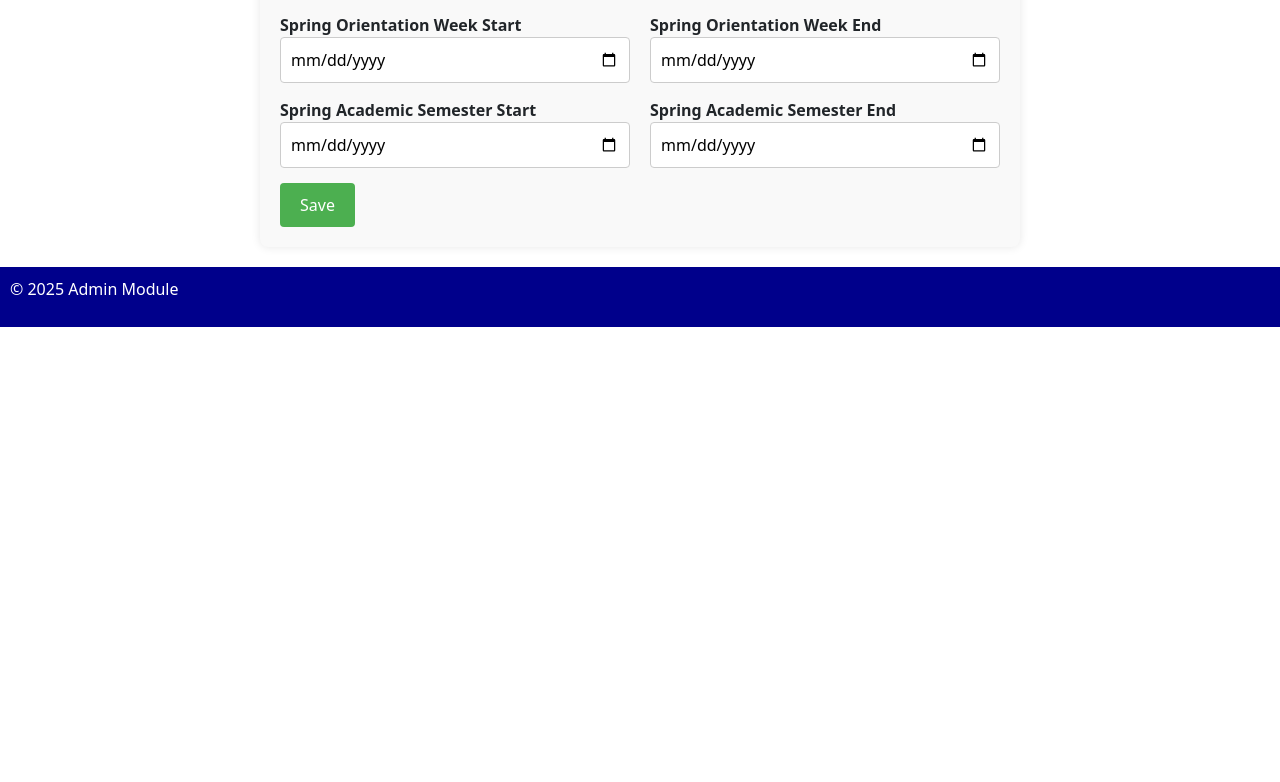
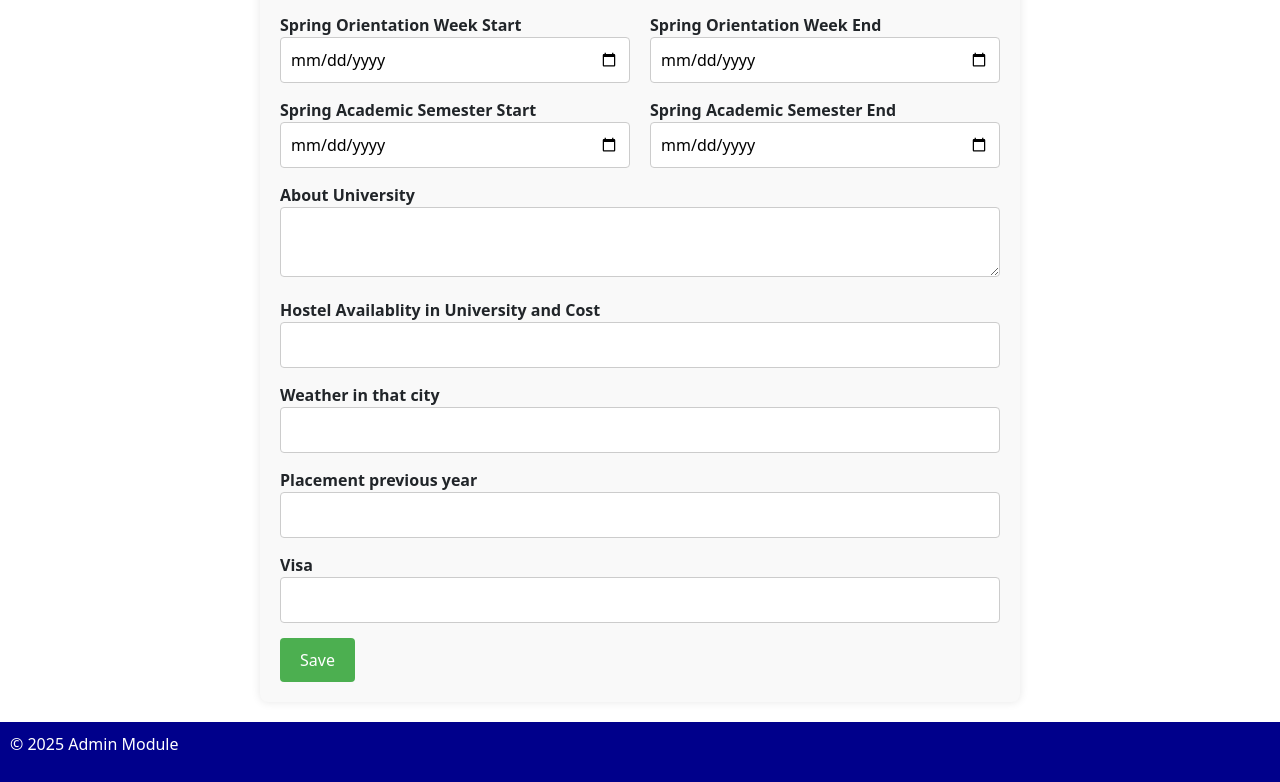
Before and after one commit to priyanshukanyal/Myadmission, a React (Create React App) app in the folder frontend/: page /admin-module/update/semester-application-dates in a window 1280 px wide. Shown: the part 888-1670 px from the top of the page. Before the commit the page ends 1215 px from the top, so only its background shows below. Built offline with nearby package versions, Linux system fonts and the light colour scheme.

Commit message:
sem details

```diff
--- a/frontend/src/pages/SemesterDatesForm.js
+++ b/frontend/src/pages/SemesterDatesForm.js
@@ -229,6 +229,99 @@ const SemesterDatesForm = () => {
             </div>
           </div>
         ))}
+
+        {/* Additional Fields */}
+        <div style={{ marginBottom: "15px" }}>
+          <label style={{ display: "block", fontWeight: "bold" }}>
+            About University
+          </label>
+          <textarea
+            name="aboutUniversity"
+            value={formData.aboutUniversity}
+            onChange={handleChange}
+            required
+            style={{
+              padding: "10px",
+              width: "100%",
+              borderRadius: "4px",
+              border: "1px solid #ccc",
+            }}
+          />
+        </div>
+
+        <div style={{ marginBottom: "15px" }}>
+          <label style={{ display: "block", fontWeight: "bold" }}>
+            Hostel Availablity in University and Cost
+          </label>
+          <input
+            type="text"
+            name="security"
+            value={formData.security}
+            onChange={handleChange}
+            required
+            style={{
+              padding: "10px",
+              width: "100%",
+              borderRadius: "4px",
+              border: "1px solid #ccc",
+            }}
+          />
+        </div>
+
+        <div style={{ marginBottom: "15px" }}>
+          <label style={{ display: "block", fontWeight: "bold" }}>
+            Weather in that city
+          </label>
+          <input
+            type="text"
+            name="weather"
+            value={formData.weather}
+            onChange={handleChange}
+            required
+            style={{
+              padding: "10px",
+              width: "100%",
+              borderRadius: "4px",
+              border: "1px solid #ccc",
+            }}
+          />
+        </div>
+
+        <div style={{ marginBottom: "15px" }}>
+          <label style={{ display: "block", fontWeight: "bold" }}>
+            Placement previous year
+          </label>
+          <input
+            type="text"
+            name="placement"
+            value={formData.placement}
+            onChange={handleChange}
+            required
+            style={{
+              padding: "10px",
+              width: "100%",
+              borderRadius: "4px",
+              border: "1px solid #ccc",
+            }}
+          />
+        </div>
+
+        <div style={{ marginBottom: "15px" }}>
+          <label style={{ display: "block", fontWeight: "bold" }}>Visa</label>
+          <input
+            type="text"
+            name="visa"
+            value={formData.visa}
+            onChange={handleChange}
+            required
+            style={{
+              padding: "10px",
+              width: "100%",
+              borderRadius: "4px",
+              border: "1px solid #ccc",
+            }}
+          />
+        </div>
 
         <button
           type="submit"
--- a/frontend/src/pages/UniversityDetail.js
+++ b/frontend/src/pages/UniversityDetail.js
@@ -344,15 +344,12 @@ const UniversityDetail = () => {
                   <strong>Weather:</strong> {semesterData.weather || "N/A"}
                 </p>
                 <p>
-                  <strong>Security:</strong> {semesterData.security || "N/A"}
+                  <strong>Hostel:</strong> {semesterData.security || "N/A"}
                 </p>
                 <p>
                   <strong>Placement:</strong> {semesterData.placement || "N/A"}
                 </p>
               </div>
-              <p>
-                <strong>Placement:</strong> {semesterData.placement || "N/A"}
-              </p>
             </div>
           ) : (
             <p>No semester application data available for this university.</p>
```
